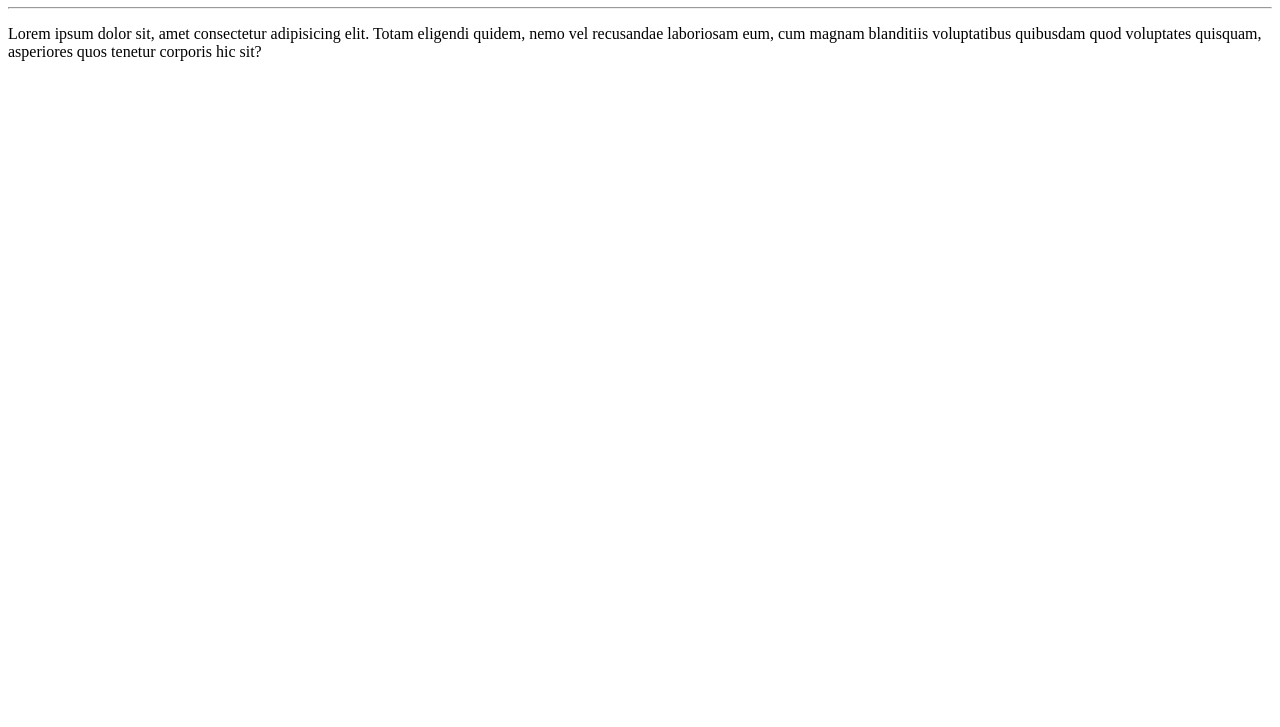
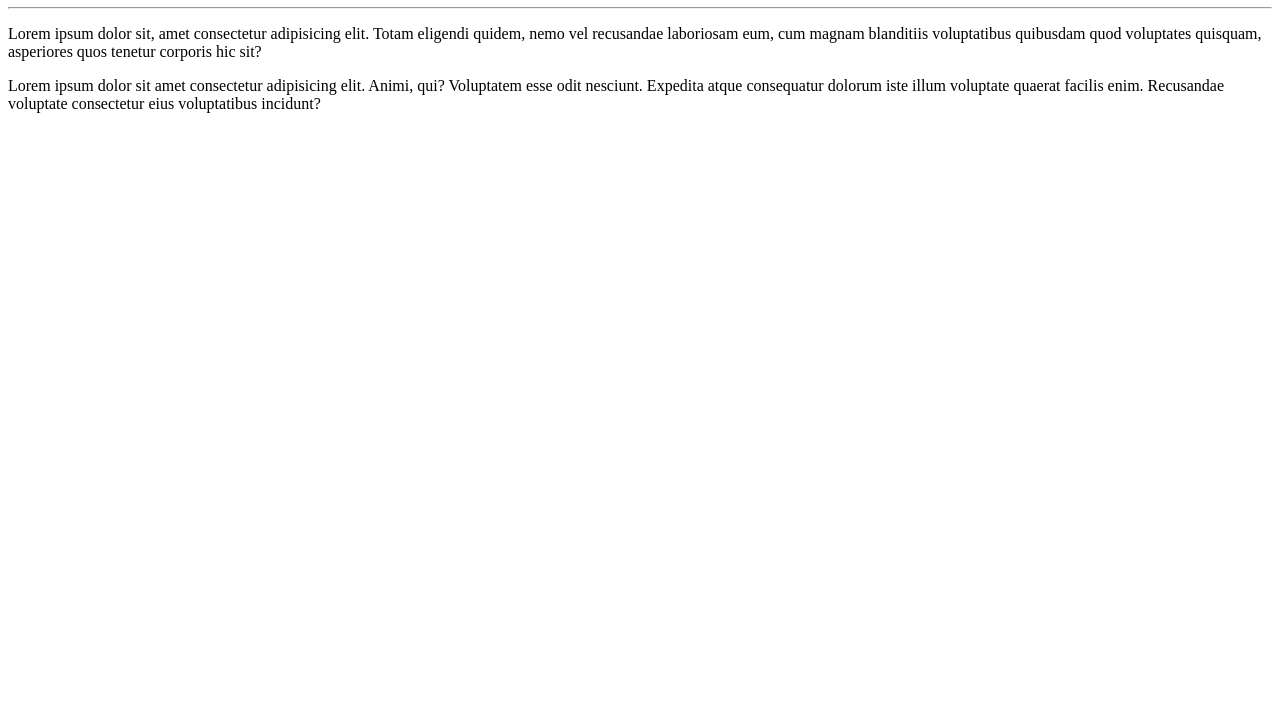
Before and after one commit to DenisRochaN/Ola-Mundo, a plain HTML site: page SITEEXEMPLO/index.html in a window 1280 px wide. Shown: the part 73-800 px from the top of the page. Drawn offline with Linux system fonts and the light colour scheme.

Commit message:
Adicionei um parágrafo

```diff
--- a/SITEEXEMPLO/index.html
+++ b/SITEEXEMPLO/index.html
@@ -10,5 +10,6 @@
     <hr>
     <p>Lorem ipsum dolor sit, amet consectetur adipisicing elit. Totam eligendi quidem, nemo vel recusandae laboriosam eum, cum magnam blanditiis voluptatibus quibusdam quod voluptates quisquam, asperiores quos tenetur corporis hic sit?
     </p>
+    <p>Lorem ipsum dolor sit amet consectetur adipisicing elit. Animi, qui? Voluptatem esse odit nesciunt. Expedita atque consequatur dolorum iste illum voluptate quaerat facilis enim. Recusandae voluptate consectetur eius voluptatibus incidunt?</p>
 </body>
 </html>
```
